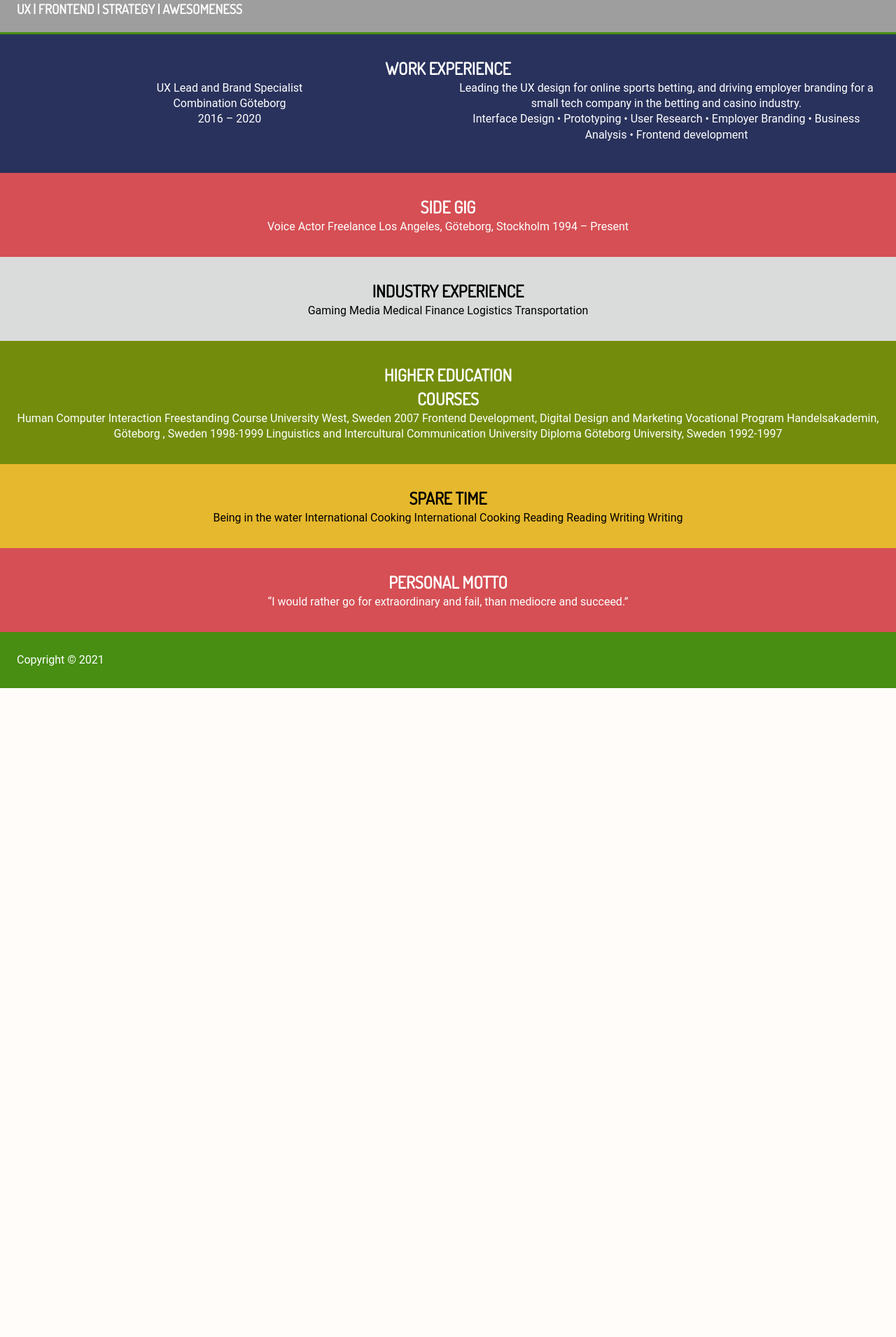
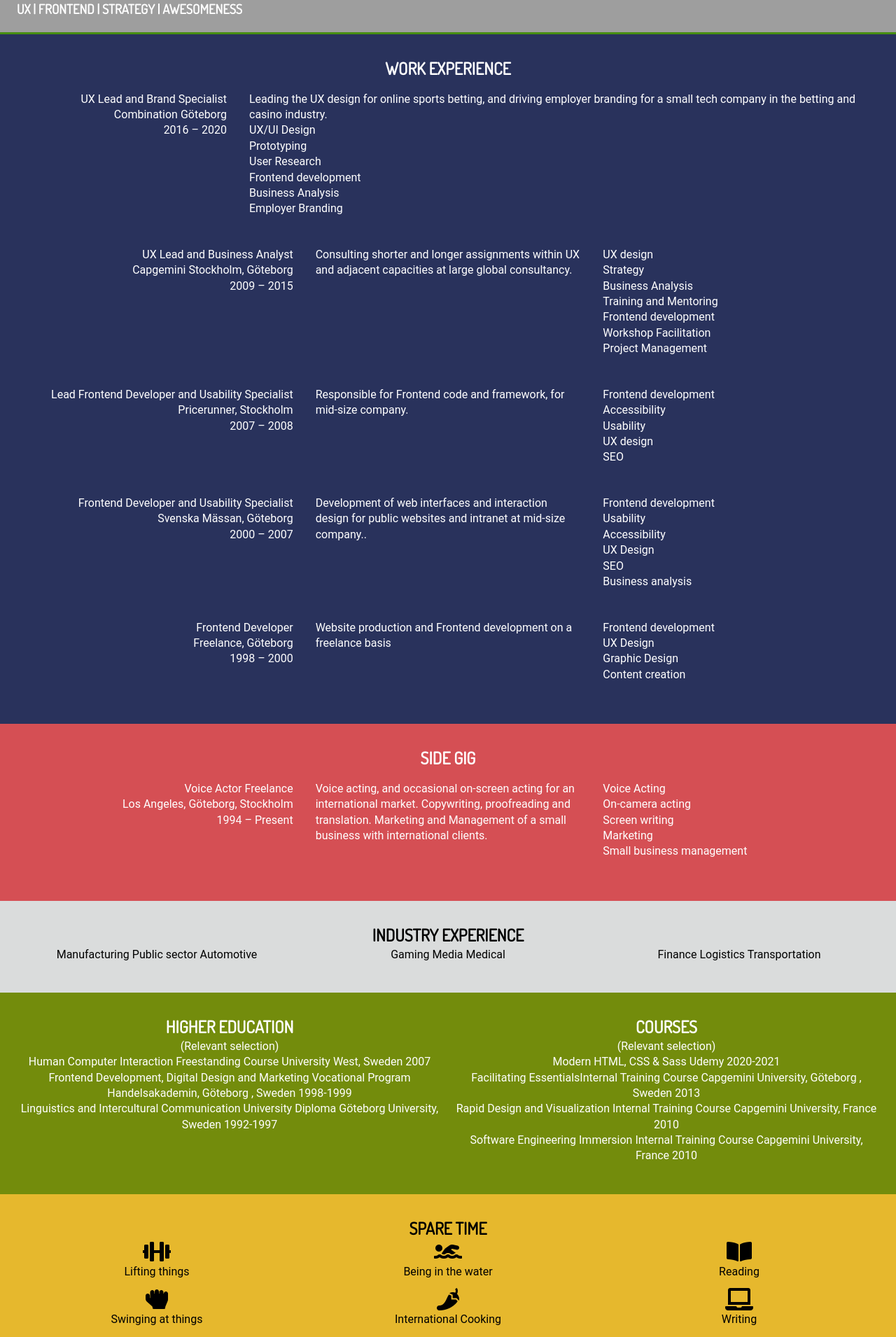
Before and after one commit to qlotek/chris-papastefanou-app, a React (Create React App) app: page /resume in a window 1280 px wide. Shown: the part 50-1960 px from the top of the page at 70% size. Before the commit the page ends 1033 px from the top, so only its background shows below. Built offline with nearby package versions, Linux system fonts and the light colour scheme; grey boxes are pictures that could not be loaded.

Commit message:
Misc + BG-img URL

```diff
--- a/src/App.js
+++ b/src/App.js
@@ -17,8 +17,7 @@ import Case6 from './components/Case6';
 import Case7 from './components/Case7';
 import Case8 from './components/Case8';
 import Case9 from './components/Case9';
-import Berban from './components/Berban';
-import Caseone from './components/Caseone';
+import Cases from './components/Cases';
 
 function App() {
   return (
@@ -41,9 +40,7 @@ function App() {
             <Route path="/work/case7" exact component={Case7} />
             <Route path="/work/case8" exact component={Case8} />
             <Route path="/work/case9" exact component={Case9} />
-            <Route path="/caseone" exact component={Caseone} />
-            <Route path="/bjarb" component={Contact} />
-            <Route path="/yrb/berban" component={Berban} />
+            <Route path="/cases" exact component={Cases} />
             <Route component={Error} />
           </Switch>
         </div>
--- a/src/components/Resume.js
+++ b/src/components/Resume.js
@@ -6,7 +6,7 @@ const Resume = () => {
       <section id="resume-a" className="text-center py-2">
         <div className="container">
           <h2>Work Experience</h2>
-          <div className="cols cols-two">
+          <div className="cols cols-one-three">
             <div>
               UX Lead and Brand Specialist
               <br />
@@ -20,8 +20,109 @@ const Resume = () => {
                 employer branding for a small tech company in the betting and
                 casino industry.
               </p>
-              Interface Design • Prototyping • User Research • Employer Branding
-              • Business Analysis • Frontend development
+              <ul>
+                <li>UX/UI Design</li>
+                <li>Prototyping</li>
+                <li>User Research</li>
+                <li>Frontend development</li>
+                <li>Business Analysis</li>
+                <li>Employer Branding</li>
+              </ul>
+            </div>
+          </div>
+
+          <div className="cols cols-three">
+            <div>
+              UX Lead and Business Analyst
+              <br />
+              Capgemini Stockholm, Göteborg
+              <br /> 2009 – 2015
+            </div>
+            <div>
+              <p>
+                Consulting shorter and longer assignments within UX and adjacent
+                capacities at large global consultancy.
+              </p>
+            </div>
+            <div>
+              <ul>
+                <li>UX design</li>
+                <li>Strategy</li>
+                <li>Business Analysis</li>
+                <li>Training and Mentoring</li>
+                <li>Frontend development</li>
+                <li>Workshop Facilitation</li>
+                <li>Project Management </li>
+              </ul>
+            </div>
+          </div>
+
+          <div className="cols cols-three">
+            <div>
+              Lead Frontend Developer and Usability Specialist <br />
+              Pricerunner, Stockholm
+              <br /> 2007 – 2008
+            </div>
+            <div>
+              <p>
+                Responsible for Frontend code and framework, for mid-size
+                company.
+              </p>
+            </div>
+            <div>
+              <ul>
+                <li>Frontend development</li>
+                <li>Accessibility</li>
+                <li>Usability</li>
+                <li>UX design</li>
+                <li>SEO</li>
+              </ul>
+            </div>
+          </div>
+
+          <div className="cols cols-three">
+            <div>
+              Frontend Developer and Usability Specialist <br />
+              Svenska Mässan, Göteborg <br />
+              2000 – 2007
+            </div>
+            <div>
+              <p>
+                Development of web interfaces and interaction design for public
+                websites and intranet at mid-size company..
+              </p>
+            </div>
+            <div>
+              <ul>
+                <li>Frontend development</li>
+                <li>Usability</li>
+                <li>Accessibility</li>
+                <li>UX Design</li>
+                <li>SEO</li>
+                <li>Business analysis</li>
+              </ul>
+            </div>
+          </div>
+
+          <div className="cols cols-three">
+            <div>
+              Frontend Developer
+              <br />
+              Freelance, Göteborg <br />
+              1998 – 2000
+            </div>
+            <div>
+              <p>
+                Website production and Frontend development on a freelance basis
+              </p>
+            </div>
+            <div>
+              <ul>
+                <li>Frontend development</li>
+                <li>UX Design</li>
+                <li>Graphic Design</li>
+                <li>Content creation</li>
+              </ul>
             </div>
           </div>
         </div>
@@ -30,34 +131,116 @@ const Resume = () => {
       <section id="resume-b" className="text-center py-2">
         <div className="container">
           <h2>Side gig</h2>
-          Voice Actor Freelance Los Angeles, Göteborg, Stockholm 1994 – Present{' '}
+          <div className="cols cols-three">
+            <div>
+              Voice Actor Freelance
+              <br /> Los Angeles, Göteborg, Stockholm <br />
+              1994 – Present
+            </div>
+            <div>
+              Voice acting, and occasional on-screen acting for an international
+              market. Copywriting, proofreading and translation. Marketing and
+              Management of a small business with international clients.
+            </div>
+            <div>
+              <ul>
+                <li>Voice Acting</li>
+                <li>On-camera acting</li>
+                <li>Screen writing</li>
+                <li>Marketing</li>
+                <li>Small business management</li>
+              </ul>
+            </div>
+          </div>
         </div>
       </section>
 
       <section id="resume-c" className="text-center py-2">
         <div className="container">
           <h2>Industry experience</h2>
-          Gaming Media Medical Finance Logistics Transportation
+          <div className="cols cols-three">
+            <div>Manufacturing Public sector Automotive</div>
+            <div>Gaming Media Medical</div>
+            <div>Finance Logistics Transportation</div>
+          </div>
         </div>
       </section>
 
       <section id="resume-d" className="text-center py-2">
         <div className="container">
-          <h2>Higher Education</h2>
-          <h2>Courses</h2>
-          Human Computer Interaction Freestanding Course University West, Sweden
-          2007 Frontend Development, Digital Design and Marketing Vocational
-          Program Handelsakademin, Göteborg , Sweden 1998-1999 Linguistics and
-          Intercultural Communication University Diploma Göteborg University,
-          Sweden 1992-1997
+          <div className="cols cols-two">
+            <div>
+              <h2>Higher Education</h2>
+              <p>(Relevant selection)</p>
+              <p>
+                Human Computer Interaction Freestanding Course University West,
+                Sweden 2007
+              </p>
+              <p>
+                Frontend Development, Digital Design and Marketing Vocational
+                Program Handelsakademin, Göteborg , Sweden 1998-1999
+              </p>
+              <p>
+                Linguistics and Intercultural Communication University Diploma
+                Göteborg University, Sweden 1992-1997
+              </p>
+            </div>
+            <div>
+              <h2>Courses</h2>
+              <p>(Relevant selection)</p>
+              <p>Modern HTML, CSS & Sass Udemy 2020-2021 </p>
+              <p>
+                Facilitating EssentialsInternal Training Course Capgemini
+                University, Göteborg , Sweden 2013{' '}
+              </p>
+              <p>
+                Rapid Design and Visualization Internal Training Course
+                Capgemini University, France 2010
+              </p>
+              <p>
+                Software Engineering Immersion Internal Training Course
+                Capgemini University, France 2010
+              </p>
+            </div>
+          </div>
         </div>
       </section>
 
       <section id="resume-e" className="text-center py-2">
         <div className="container">
           <h2>Spare time</h2>
-          Being in the water International Cooking International Cooking Reading
-          Reading Writing Writing
+          <div className="cols cols-three">
+            <div>
+              <i class="fas fa-dumbbell fa-2x"></i>
+              <br /> Lifting things
+            </div>
+            <div>
+              <i class="fas fa-swimmer fa-2x"></i>
+              <br />
+              Being in the water
+            </div>
+            <div>
+              <i class="fas fa-book-open fa-2x"></i>
+              <br />
+              Reading
+            </div>
+          </div>
+          <div className="cols cols-three">
+            <div>
+              <i class="fas fa-hand-rock fa-2x"></i>
+              <br />
+              Swinging at things
+            </div>
+            <div>
+              <i class="fas fa-pepper-hot fa-2x"></i>
+              <br />
+              International Cooking
+            </div>
+            <div>
+              <i class="fas fa-laptop fa-2x"></i> <br />
+              Writing
+            </div>
+          </div>
         </div>
       </section>
 
--- a/src/config.scss
+++ b/src/config.scss
@@ -9,7 +9,7 @@ $dark-color: #333;
 $bg-image: url('https://cdn.pixabay.com/photo/2021/05/03/10/12/buttercup-6225833_960_720.jpg');
 
 // Buttercup Color scheme
-$bg-image: url('https://cdn.pixabay.com/photo/2021/05/03/10/12/buttercup-6225833_960_720.jpg');
+$bg-image: url('https://papastefanou.com/wp-content/uploads/2021/05/buttercup.jpg');
 
 $main-color: #478e12; // Slimy Green
 $color2: #174603; // Lincoln Green
--- a/src/main.scss
+++ b/src/main.scss
@@ -93,6 +93,7 @@ img {
   // Header Home
   &-home {
     background: $bg-image no-repeat center right / cover;
+    background-color: $main-color;
     height: 28rem;
     color: #fff;
 
@@ -331,13 +332,27 @@ img {
 }
 
 // Resume Page
+
+%work-shared {
+  div div {
+    text-align: left;
+    padding: 0.5rem;
+  }
+
+  div div:first-child {
+    text-align: right;
+  }
+}
+
 #resume {
   &-a {
+    @extend %work-shared;
     background-color: $blueish;
     color: set-text-color($blueish);
   }
 
   &-b {
+    @extend %work-shared;
     background-color: $redish;
     color: set-text-color($blueish);
   }
@@ -358,7 +373,7 @@ img {
   }
 
   &-f {
-    background-color: $redish;
+    background-color: $azureish;
     color: set-text-color($blueish);
   }
 }
--- a/src/utilities.scss
+++ b/src/utilities.scss
@@ -147,7 +147,6 @@ input[class^='btn-']:hover {
   }
   &-three {
     grid-template-columns: repeat(3, 1fr);
-    border: solid 10px green;
   }
 
   &-four {
```
